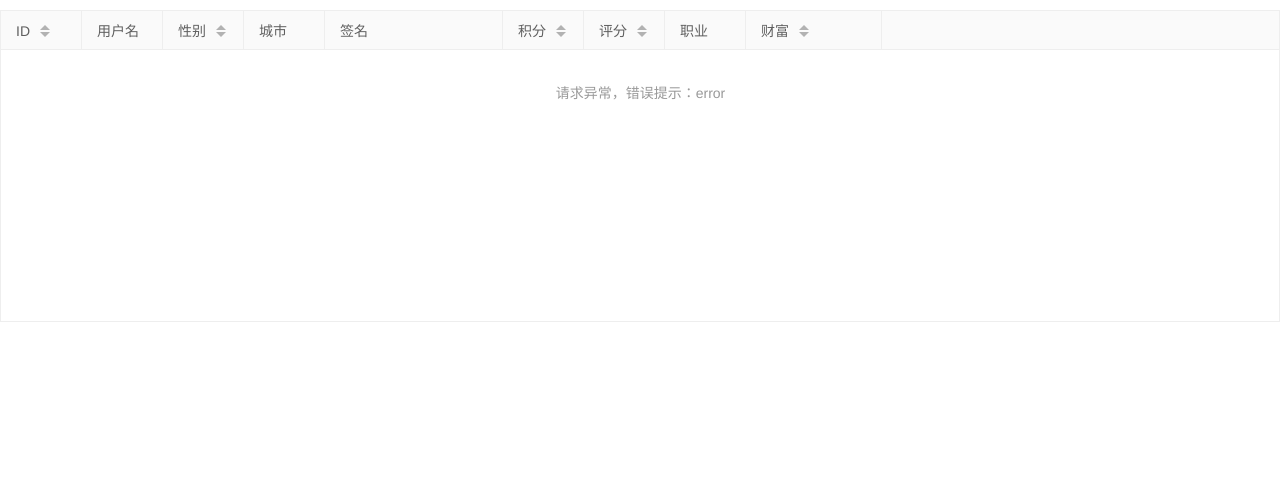
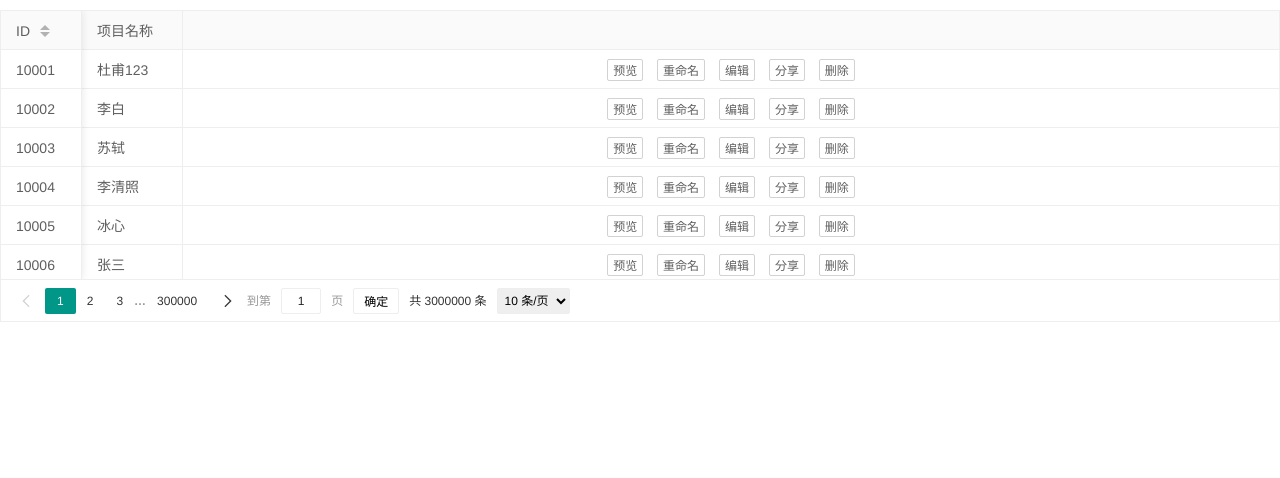
Before and after one commit to WebVRbupt/walkthrough, a Python web app: template src/main/resources/templates/u-project-table.html in a window 1280 px wide. Shown: the top 478 px of the page. Run offline with Jinja, Linux system fonts and the light colour scheme; the template is opened without the code that fills it, so the values that code supplies are empty.

Commit message:
初步搭建用户项目管理界面

```diff
--- a/src/main/resources/static/layui/demo1.json
+++ b/src/main/resources/static/layui/demo1.json
@@ -6,8 +6,8 @@
     "checkin": "777"
   }
   ,"data": [{
-    "id": "10001"
-    ,"username": "杜甫123"
+    "project_id": "10001"
+    ,"project_name": "杜甫123"
     ,"email": "test1@email.com"
     ,"sex": "<strong style=\"color: red\">男</strong>"
     ,"city": "浙江杭州"
@@ -18,8 +18,8 @@
     ,"joinTime": "2016-10-14"
     ,"LAY_DISABLED": true
   }, {
-    "id": "10002"
-    ,"username": "李白"
+    "project_id": "10002"
+    ,"project_name": "李白"
     ,"email": "test2@email.com"
     ,"sex": "男"
     ,"city": "浙江杭州"
@@ -30,8 +30,8 @@
     ,"joinTime": "2016-10-14"
     ,"LAY_CHECKED": true
 }, {
-    "id": "10003"
-    ,"username": "苏轼"
+    "project_id": "10003"
+    ,"project_name": "苏轼"
     ,"email": "test3@email.com"
     ,"sex": "男"
     ,"city": "浙江杭州"
@@ -41,8 +41,8 @@
     ,"checkin": null
     ,"joinTime": "2016-10-14"
   }, {
-    "id": "10004"
-    ,"username": "李清照"
+    "project_id": "10004"
+    ,"project_name": "李清照"
     ,"email": "test4@email.com"
     ,"sex": "女"
     ,"city": "浙江杭州"
@@ -52,8 +52,8 @@
     ,"checkin": "106"
     ,"joinTime": "2016-10-14"
   }, {
-    "id": "10005"
-    ,"username": "冰心"
+    "project_id": "10005"
+    ,"project_name": "冰心"
     ,"email": "test5@email.com"
     ,"sex": "女"
     ,"city": "浙江杭州"
@@ -63,8 +63,8 @@
     ,"checkin": "106"
     ,"joinTime": "2016-10-14"
   }, {
-    "id": "10006"
-    ,"username": "张三"
+    "project_id": "10006"
+    ,"project_name": "张三"
     ,"email": "test6@email.com"
     ,"sex": "男"
     ,"city": "浙江杭州"
@@ -74,8 +74,8 @@
     ,"checkin": "106"
     ,"joinTime": "2016-10-14"
   }, {
-    "id": "10007"
-    ,"username": "张三7"
+    "project_id": "10007"
+    ,"project_name": "张三7"
     ,"email": "test7@email.com"
     ,"sex": "男"
     ,"city": "浙江杭州"
@@ -85,8 +85,8 @@
     ,"checkin": "106"
     ,"joinTime": "2016-10-14"
   }, {
-    "id": "10008"
-    ,"username": "张三8"
+    "project_id": "10008"
+    ,"project_name": "张三8"
     ,"email": "test8@email.com"
     ,"sex": "男"
     ,"city": "浙江杭州"
@@ -96,8 +96,8 @@
     ,"checkin": "106"
     ,"joinTime": "2016-10-14"
   }, {
-    "id": "10009"
-    ,"username": "张三9"
+    "project_id": "10009"
+    ,"project_name": "张三9"
     ,"email": "test9@email.com"
     ,"sex": "男"
     ,"city": "浙江杭州"
@@ -107,8 +107,8 @@
     ,"checkin": "106"
     ,"joinTime": "2016-10-14"
   }, {
-    "id": "10010"
-    ,"username": "张三10"
+    "project_id": "10010"
+    ,"project_name": "张三10"
     ,"email": "test10@email.com"
     ,"sex": "男"
     ,"city": "浙江杭州"
@@ -118,8 +118,8 @@
     ,"checkin": "106"
     ,"joinTime": "2016-10-14"
   }, {
-    "id": "10011"
-    ,"username": "张三11"
+    "project_id": "10011"
+    ,"project_name": "张三11"
     ,"email": "test11@email.com"
     ,"sex": "男"
     ,"city": "浙江杭州"
--- a/src/main/resources/templates/u-project-table.html
+++ b/src/main/resources/templates/u-project-table.html
@@ -3,13 +3,20 @@
 <head>
     <meta charset="utf-8">
     <title>table模块快速使用</title>
-    <link rel="stylesheet" href="/layui/css/layui.css" media="all">
+    <link rel="stylesheet" href="../static/layui/css/layui.css" media="all">
 </head>
 <body>
 
-<table id="demo" lay-filter="test"></table>
+<table id="demo" lay-filter="project-table"></table>
+<script type="text/html" id="barDemo">
+    <a class="layui-btn layui-btn-primary layui-btn-xs" lay-event="detail">预览</a>
+    <a class="layui-btn layui-btn-primary layui-btn-xs" lay-event="rename">重命名</a>
+    <a class="layui-btn layui-btn-primary layui-btn-xs" lay-event="edit">编辑</a>
+    <a class="layui-btn layui-btn-primary layui-btn-xs" lay-event="share">分享</a>
+    <a class="layui-btn layui-btn-primary layui-btn-xs" lay-event="delete">删除</a>
+</script>
 
-<script src="/layui/layui.js"></script>
+<script src="../static/layui/layui.js"></script>
 <script>
     layui.use('table', function () {
         var table = layui.table;
@@ -18,21 +25,30 @@
         table.render({
             elem: '#demo'
             , height: 312
-            , url: '../../demo/table/user/-page=1&limit=30.js' //数据接口
+            , url: '../static/layui/demo1.json' //数据接口
             , page: true //开启分页
             , cols: [[ //表头
-                {field: 'id', title: 'ID', width: 80, sort: true, fixed: 'left'}
-                , {field: 'username', title: '用户名', width: 80}
-                , {field: 'sex', title: '性别', width: 80, sort: true}
-                , {field: 'city', title: '城市', width: 80}
-                , {field: 'sign', title: '签名', width: 177}
-                , {field: 'experience', title: '积分', width: 80, sort: true}
-                , {field: 'score', title: '评分', width: 80, sort: true}
-                , {field: 'classify', title: '职业', width: 80}
-                , {field: 'wealth', title: '财富', width: 135, sort: true}
+                {field: 'project_id', title: 'ID', width: 80, sort: true, fixed: 'left'}
+                , {field: 'project_name', title: '项目名称', width: 100}
+                , {fixed: 'right', align: 'center', toolbar: '#barDemo'}
             ]]
         });
-
+        //监听行工具事件
+        table.on('tool(project-table)', function (obj) { //注：tool 是工具条事件名，test 是 table 原始容器的属性 lay-filter="对应的值"
+            var data = obj.data //获得当前行数据
+                , layEvent = obj.event; //获得 lay-event 对应的值
+            if (layEvent === 'detail') {
+                layer.msg('预览');
+            } else if (layEvent === 'rename') {
+                layer.msg('重命名');
+            } else if (layEvent === 'edit') {
+                layer.msg('编辑');
+            } else if (layEvent === 'share') {
+                layer.msg('分享');
+            } else if (layEvent === 'delete') {
+                layer.msg('删除');
+            }
+        });
     });
 </script>
 </body>
```
Also changed, not shown: src/main/resources/templates/project-manage.html (+57 -37 lines), README.md.
